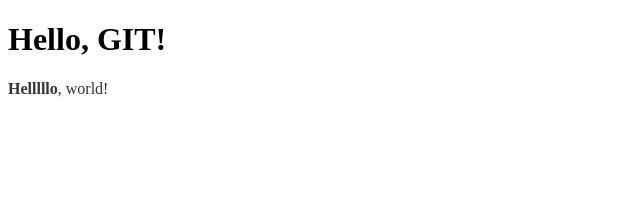
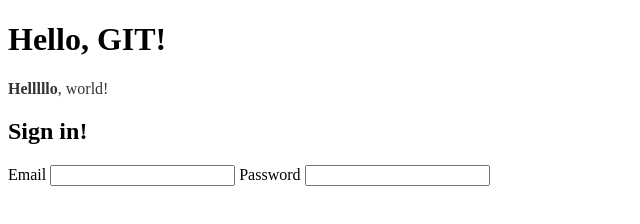
Before and after one commit to Gaith-M/new_test, a plain HTML site: page index.html in a window 1280 px wide. Shown: the whole page, without its empty margins (0-640 px from the left). Drawn offline with Linux system fonts and the light colour scheme.

Commit message:
added a signin form

```diff
--- a/index.html
+++ b/index.html
@@ -8,5 +8,19 @@
 <body>
     <h1>Hello, GIT!</h1>
     <p style="color: #333;"><b>Helllllo</b>, world!</p>
-</body>
+
+    <section>
+        <h2>Sign in!</h2>
+        <form>
+            <label>
+                Email
+                <input type="email" name="email" id="email">
+            </label>
+            <label>
+                Password
+                <input type="password" name="password" id="password">
+            </label>
+        </form>
+    </section>
+    </body>
 </html>
```
